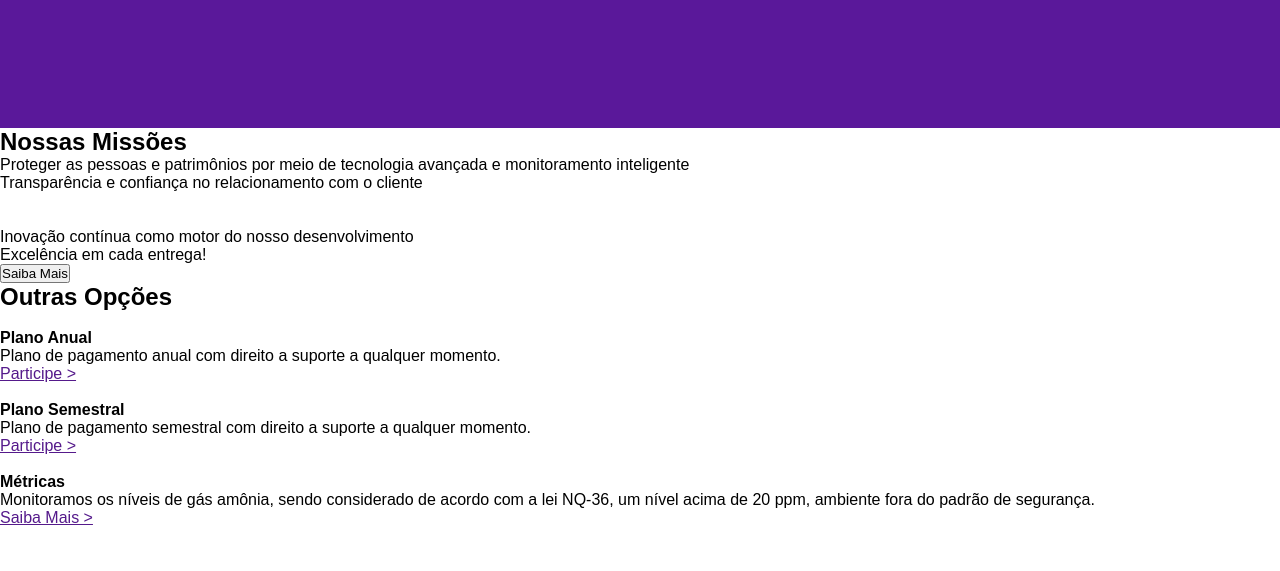
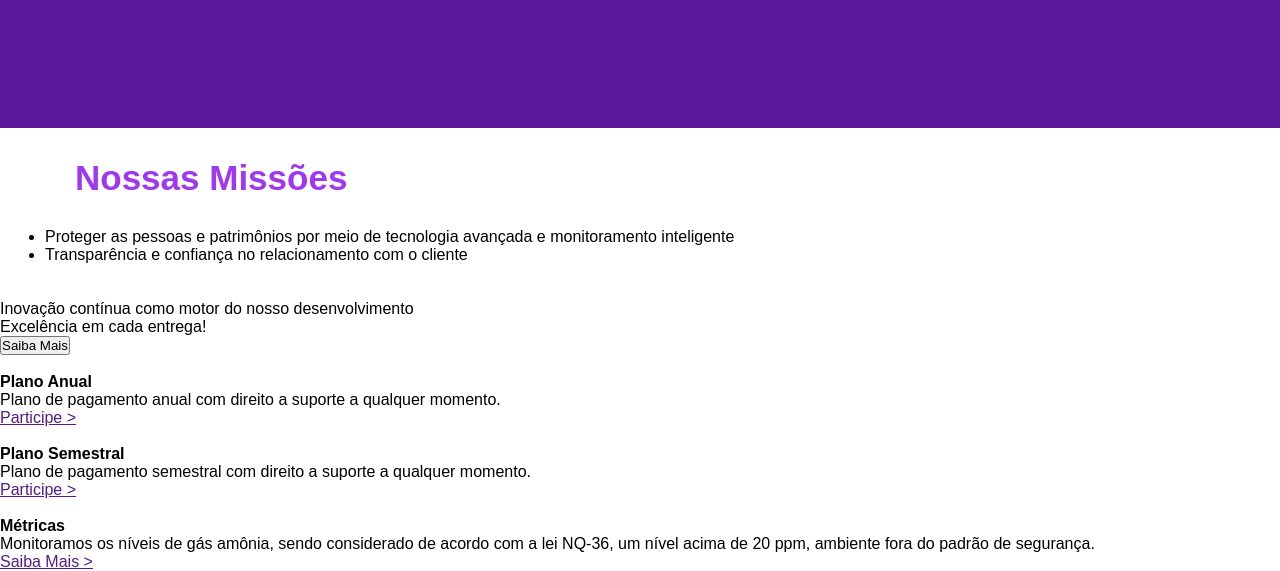
Before and after one commit to Next-History-of-Technology/site-institucional-nht, a plain HTML site: page index.html in a window 1280 px wide. Shown: the part 3072-3643 px from the top of the page. Before the commit the page ends 3599 px from the top, so only its background shows below. Drawn offline with Linux system fonts and the light colour scheme.

Commit message:
Primeiras alterações na página missões

```diff
--- a/index.html
+++ b/index.html
@@ -119,8 +119,8 @@
   </div>
 
   <div class="nossas_missoes">
-    <div>
-      <div>
+    <div class = "txt_missoes">
+      <div class = "frases_missoes">
         <h2>Nossas Missões</h2>
 
         <ul>
@@ -153,7 +153,7 @@
 
 
     <div class="outras_opcoes">
-      <h2>Outras Opções</h2>
+
 
       <div class="cards_container">
 
--- a/styles/institucional.css
+++ b/styles/institucional.css
@@ -158,3 +158,21 @@
     gap: 1rem;
     font-size: 20px;
 }
+
+/* inicio das nossas missoes */
+.nossas_missoes h2 {
+    display: flex;
+    color: #a038f2;
+    margin: 30px;
+    font-size: 35px;
+    }
+
+.txt_missoes {
+margin-left: 45px;
+
+}
+
+.frases_missoes {
+    display: flex;
+    flex-direction: column;
+}
```
